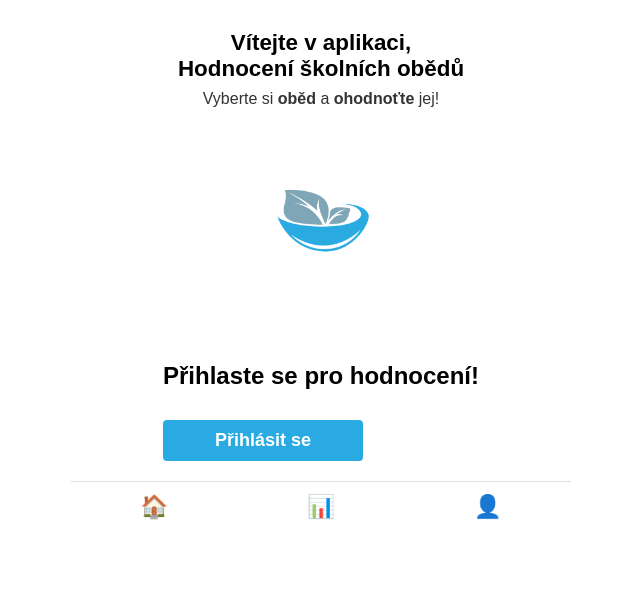
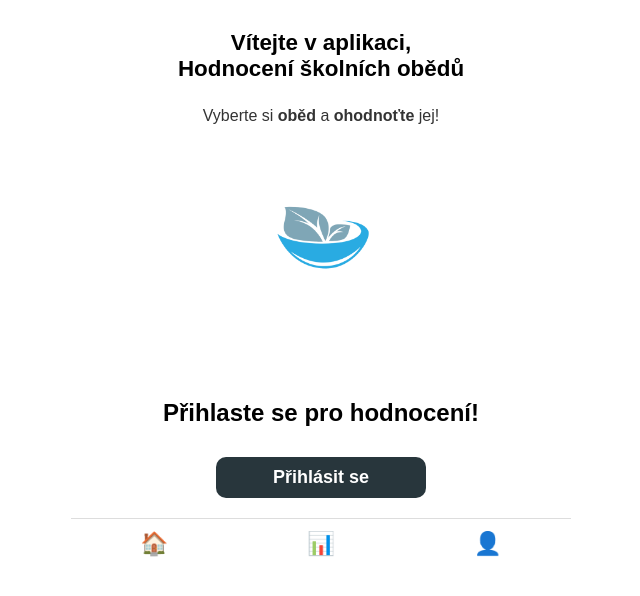
Before and after one commit to Thastertyn/hodnoceni-obedu, a React (Create React App) app in the folder frontend/: page / in a window 1280 px wide. Shown: the top 596 px of the page, without its empty margins (319-959 px from the left). Built offline with nearby package versions, Linux system fonts and the light colour scheme.

Commit message:
landing page button fixed

```diff
--- a/frontend/src/components/LandingPage.jsx
+++ b/frontend/src/components/LandingPage.jsx
@@ -23,7 +23,7 @@ export default function LandingPage({ isLoggedIn }) {
       {!isLoggedIn && (
         <section className="login-prompt">
           <h2><strong>Přihlaste se</strong> pro hodnocení!</h2>
-          <button className="login-button" onClick={() => navigate('/login')}>
+          <button className="login-button-redir" onClick={() => navigate('/login')}>
             Přihlásit se
           </button>
         </section>
--- a/frontend/src/css/landing_page.css
+++ b/frontend/src/css/landing_page.css
@@ -7,7 +7,7 @@
     min-height: 100vh;
     margin: 0;
     font-family: 'Arial', sans-serif;
-    background-color: #fff; /* Bílé pozadí */
+    background-color: #fff;
   }
 
   /* Horní uvítací text */
@@ -24,7 +24,7 @@
   }
 
   .landing-header p {
-    margin: 8px 0 0;
+    margin: 25px 0 0;
     color: #333;
   }
 
@@ -80,6 +80,30 @@
     color: #333;
   }
 
+  /* Sekce "Přihlaste se pro hodnocení" */
+  .login-prompt {
+    display: flex;
+    flex-direction: column;
+    align-items: center;
+    text-align: center;
+    margin-top: 20px;
+  }
+
+  .login-button-redir {
+    align-items: center;
+    width: 100%;
+    max-width: 210px;
+    padding: 10px;
+    border: none;
+    border-radius: 10px;
+    background-color: #28363c;
+    color: #fff;
+    font-size: 18px;
+    cursor: pointer;
+    margin-top: 10px;
+    font-weight: bold;
+  }
+
   /* Spodní navigační lišta */
   .bottom-nav {
     width: 100%;
--- a/frontend/src/css/login_page.css
+++ b/frontend/src/css/login_page.css
@@ -74,7 +74,7 @@
   border-radius: 4px;
   margin-bottom: 15px;
   padding: 0 10px;
-  border: 2px solid white; /* Bílý outline pro desktop */
+  border: 2px solid white;
   width: 100%;
   max-width: 300px;
 }
@@ -94,7 +94,7 @@
 
 /* Tlačítko */
 .login-button {
-  width: 70%; /* Užší tlačítko než inputy */
+  width: 70%;
   max-width: 200px;
   padding: 10px;
   border: none;
@@ -185,7 +185,7 @@
 
   .left-section {
       display: flex;
-      justify-content: center; /* Centrovaný text */
+      justify-content: center;
       align-items: center;
       flex: 0;
       padding: 20px;
@@ -195,11 +195,11 @@
   }
 
   .logo {
-      display: none; /* Skryje jen logo, ale nechá text */
+      display: none;
   }
 
   .left-section h2 {
-      text-align: center; /* Centrovaný text na mobilu */
+      text-align: center;
       max-width: 90%;
       font-size: 26px;
   }
```
